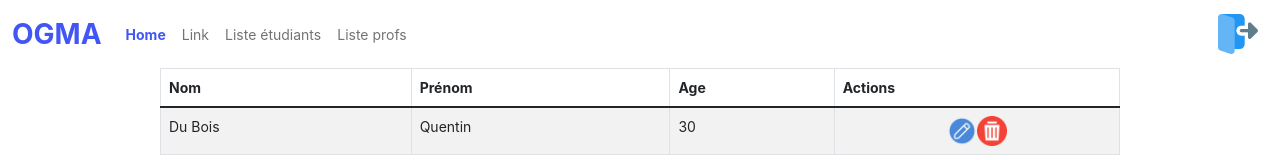
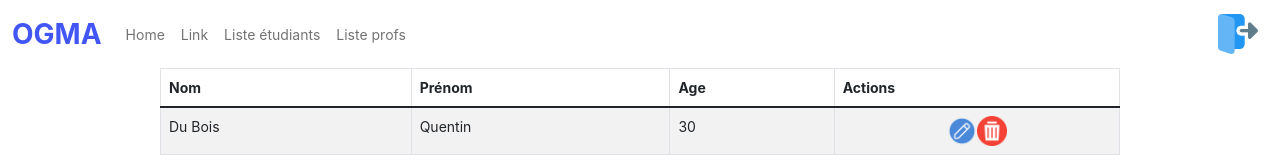
Before and after one commit to JarIaxe/web_services, an Angular app in the folder Front/angular-webservice/: page /teachers in a window 1280 px wide. Shown: the top 160 px of the page. Built offline with nearby package versions, Linux system fonts and the light colour scheme.

Commit message:
Fix mistakes
What are you doing in my swamp !

```diff
--- a/Front/angular-webservice/src/app/list-teacher/list-teacher.component.html
+++ b/Front/angular-webservice/src/app/list-teacher/list-teacher.component.html
@@ -19,7 +19,7 @@
             <td>{{person.age}}</td>
             <td>
                 <div class="mx-auto" style="width: 60px;">
-                    <a class="action-picture" [href]="'users/modify/' + person.id"><img src="../../assets/Images/edit.png" title="Editer"></a>
+                    <a class="action-picture" [href]="'teacher/modify/' + person.id"><img src="../../assets/Images/edit.png" title="Editer"></a>
                     <a class="action-picture" href="#"><img src="../../assets/Images/delete.png" title="Supprimer"></a>
                 </div>
             </td>
--- a/Front/angular-webservice/src/app/navbar/navbar.component.html
+++ b/Front/angular-webservice/src/app/navbar/navbar.component.html
@@ -7,7 +7,7 @@
       <div class="collapse navbar-collapse" id="navbarSupportedContent">
         <ul class="navbar-nav me-auto mb-2 mb-lg-0">
           <li class="nav-item">
-            <a class="nav-link active" aria-current="page" href="#">Home</a>
+            <a class="nav-link" aria-current="page" href="#">Home</a>
           </li>
           <li class="nav-item">
             <a class="nav-link" href="#">Link</a>
```
